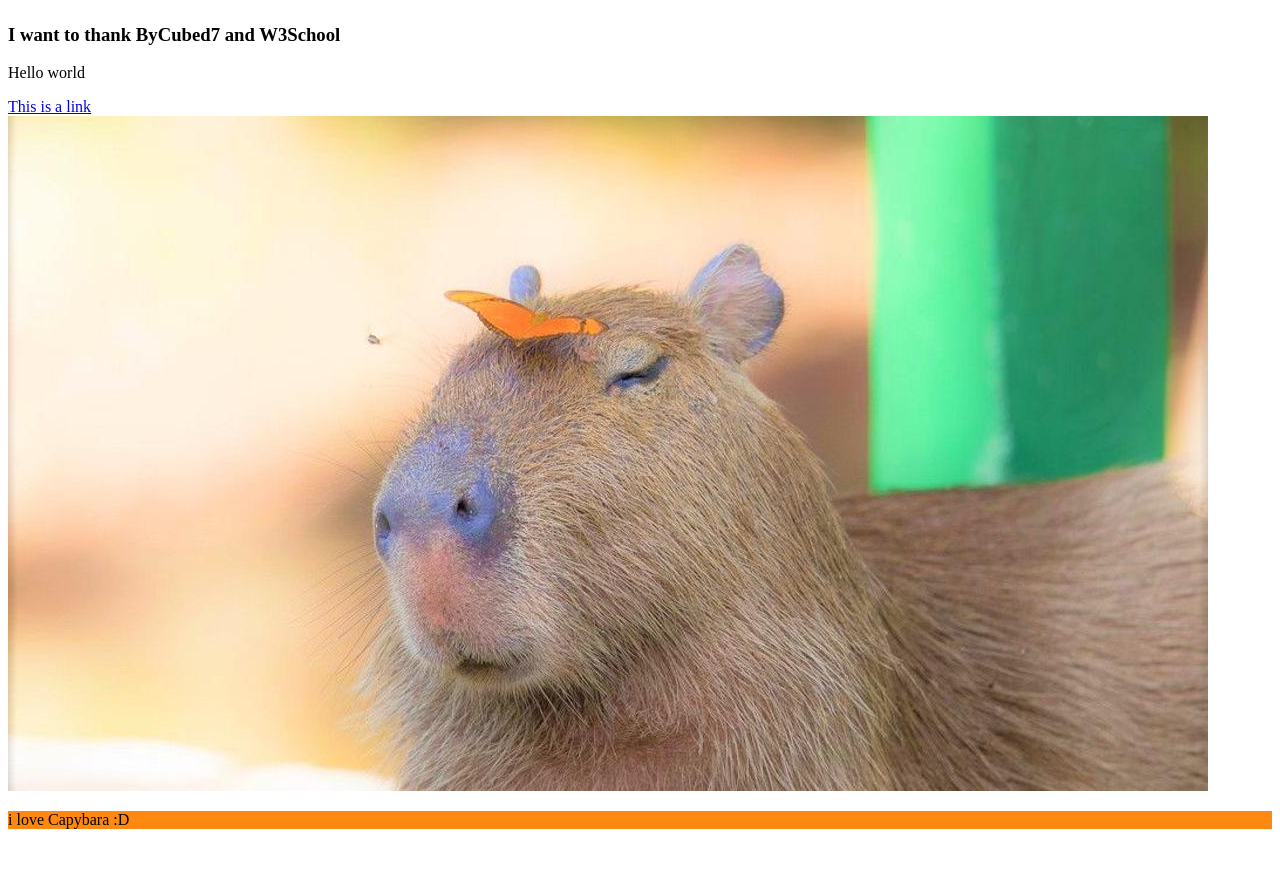
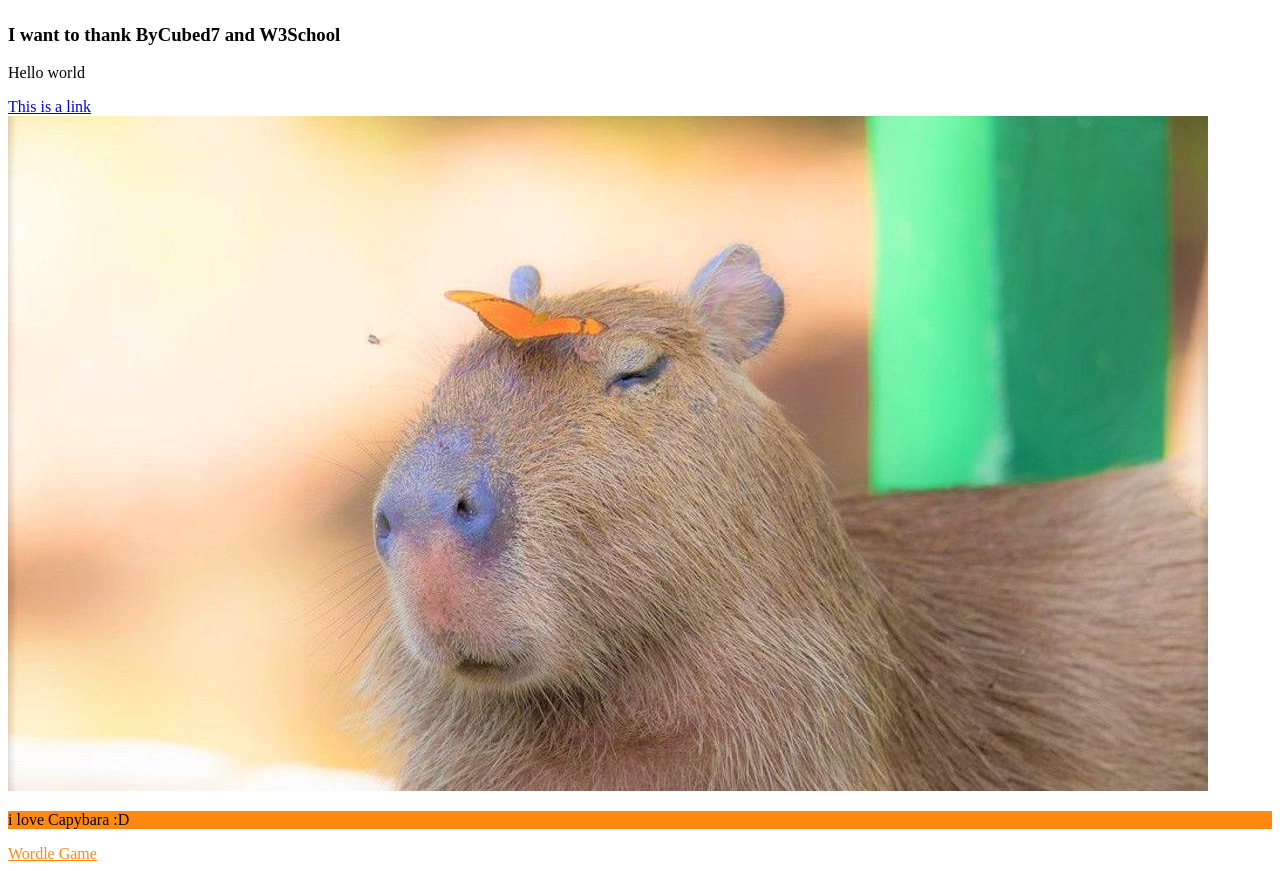
Before and after one commit to cheyssgrill/Website, a plain HTML site: page index.htm in a window 1280 px wide. Shown: the part 126-997 px from the top of the page. Before the commit the page ends 971 px from the top, so only its background shows below. Drawn offline with Linux system fonts and the light colour scheme.

Commit message:
Update index.htm

```diff
--- a/index.htm
+++ b/index.htm
@@ -10,5 +10,8 @@
 <a style="text-align: center;"; href=https://www.youtube.com> This is a link</a>
 <img src="Capybara.jpg" width="1200" height="675">
 <p style="background-color:#FF8811;" > i love Capybara :D </p>
+
+<a style="color: #FF8811;"; href="https://wordle.game/"> Wordle Game </a>
+
 </body>
 </html>
```
